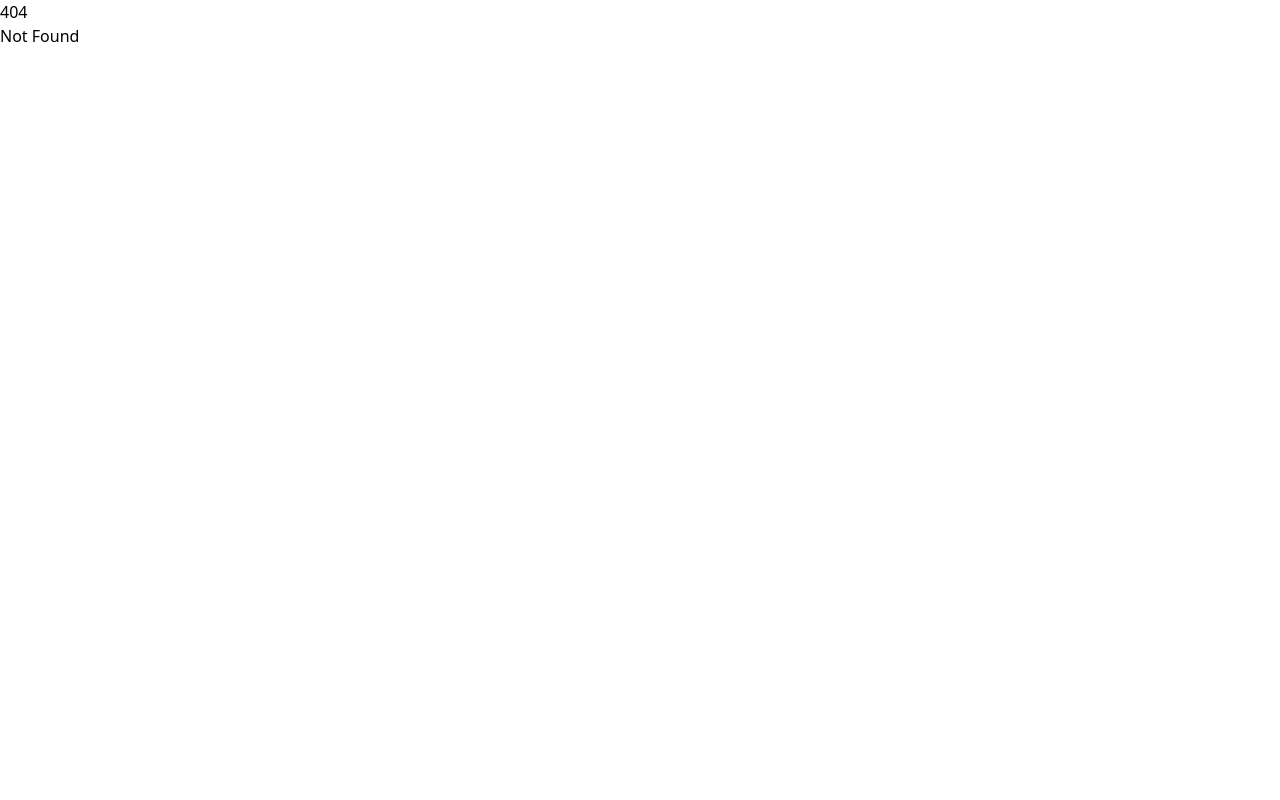
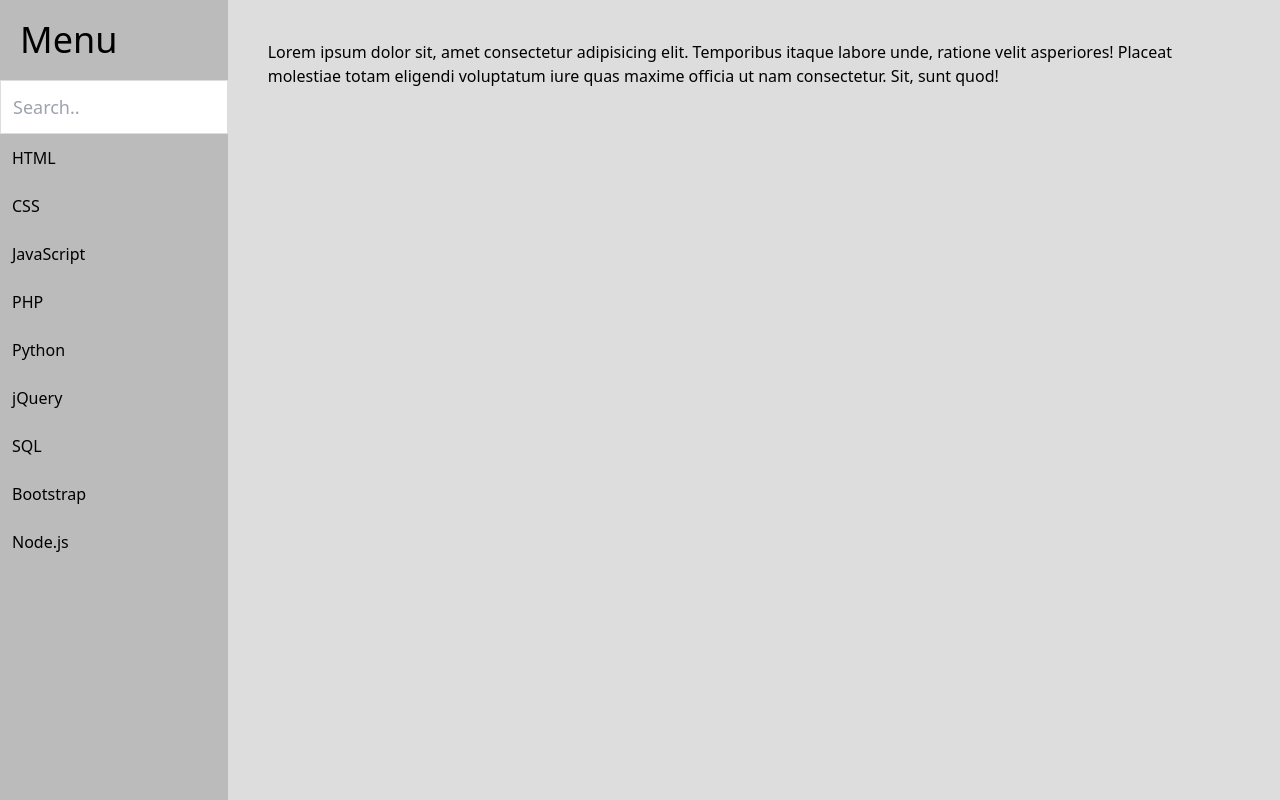
Before and after one commit to lauraglza63/w3school_how_to, a SvelteKit app: page /menus/search-menu in a window 1280 px wide. Before the commit this address had no page. Built offline with nearby package versions, Linux system fonts and the light colour scheme.

Commit message:
feat: adding search menu to menus

```diff
--- a/src/routes/+page.svelte
+++ b/src/routes/+page.svelte
@@ -39,6 +39,9 @@
 		<li>
 			<a href="/menus/navbar-with-icons">Navbar With Icons</a>
 		</li>
+		<li>
+			<a href="/menus/search-menu">Search Menu</a>
+		</li>
 	</ol>
 
 	<p class="text-lg font-semibold">Images</p>
--- /dev/null
+++ b/src/routes/menus/search-menu/+page.svelte
@@ -0,0 +1,45 @@
+<script Lang="ts">
+	let list = [
+		{ name: 'HTML', href: '#html' },
+		{ name: 'CSS', href: '#css' },
+		{ name: 'JavaScript', href: '#js' },
+		{ name: 'PHP', href: '#php' },
+		{ name: 'Python', href: '#python' },
+		{ name: 'jQuery', href: '#jquery' },
+		{ name: 'SQL', href: '#sql' },
+		{ name: 'Bootstrap', href: '#bootstrap' },
+		{ name: 'Node.js', href: '#node' }
+	];
+
+	let value = '';
+	$: seachList = list.filter((item) => item.name.toLowerCase().includes(value.toLowerCase()));
+</script>
+
+<div class="flex">
+	<div class="h-screen w-[30%] bg-[#bbb]">
+		<p class="p-5 text-4xl">Menu</p>
+		<input
+			type="text"
+			class="w-full border border-[#ddd] p-3 text-lg"
+			placeholder="Search.."
+			title="Type in a category"
+			bind:value
+		/>
+
+		<ul class="m-0 list-none overflow-auto p-0">
+			{#each seachList as item}
+				<li>
+					<a href={item.href} class="block p-3 text-black no-underline hover:bg-[#eee]"
+						>{item.name}
+					</a>
+				</li>
+			{/each}
+		</ul>
+	</div>
+
+	<div class="bg-[#ddd] p-10">
+		Lorem ipsum dolor sit, amet consectetur adipisicing elit. Temporibus itaque labore unde, ratione
+		velit asperiores! Placeat molestiae totam eligendi voluptatum iure quas maxime officia ut nam
+		consectetur. Sit, sunt quod!
+	</div>
+</div>
```
